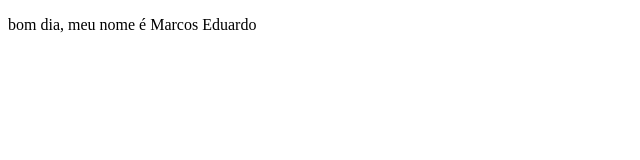
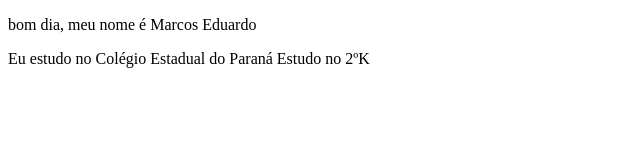
Before and after one commit to MarcosSardinha/portifolio-, a plain HTML site: page index.html in a window 1280 px wide. Shown: the whole page, without its empty margins (0-640 px from the left). Drawn offline with Linux system fonts and the light colour scheme.

Commit message:
textos do site

```diff
--- a/index.html
+++ b/index.html
@@ -7,5 +7,8 @@
 </head>
 <body>
   <p>bom dia, meu nome é Marcos Eduardo</p>
+  <p>Eu estudo no Colégio Estadual do Paraná
+    Estudo no 2ºK
+  </p>
 </body>
 </html>
```
